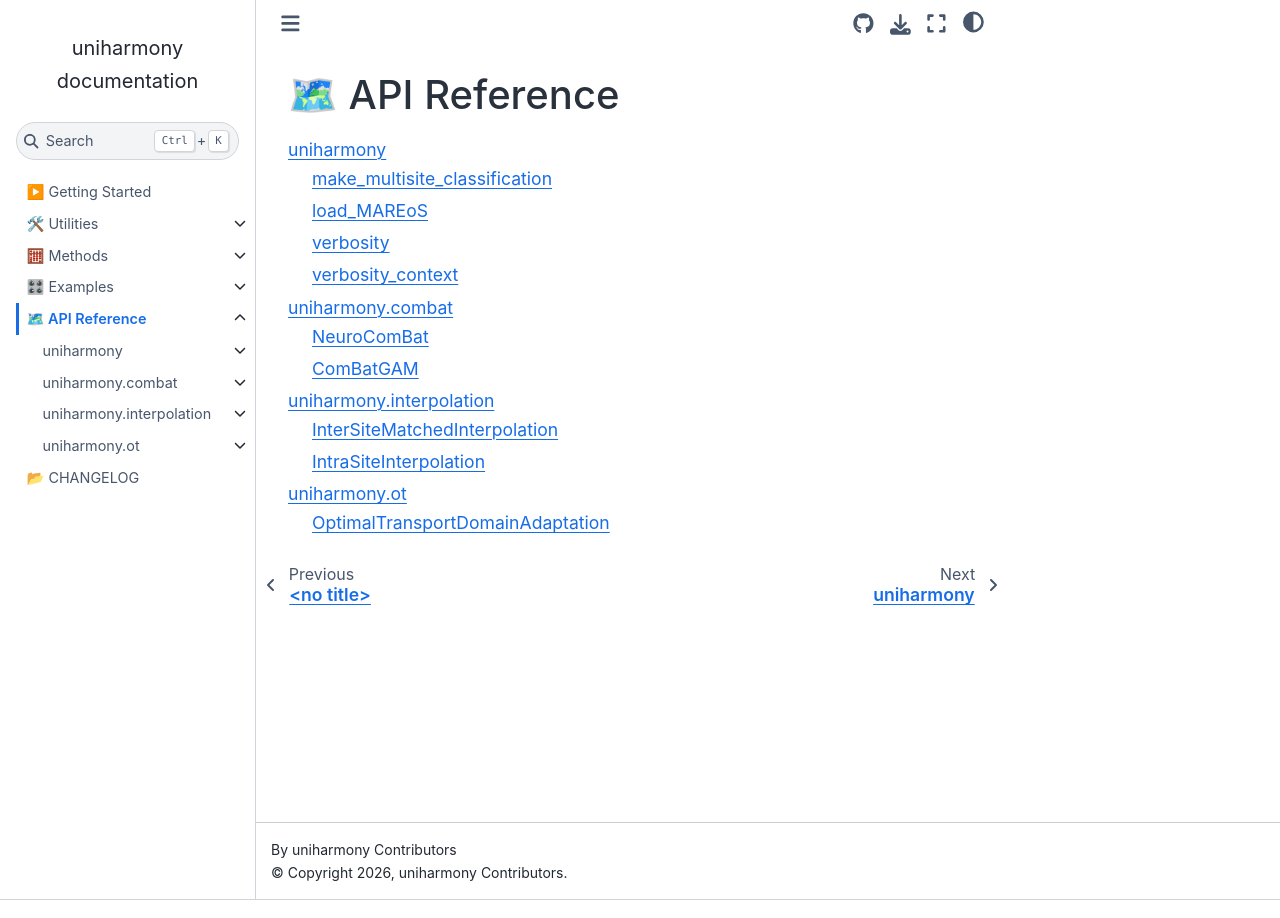
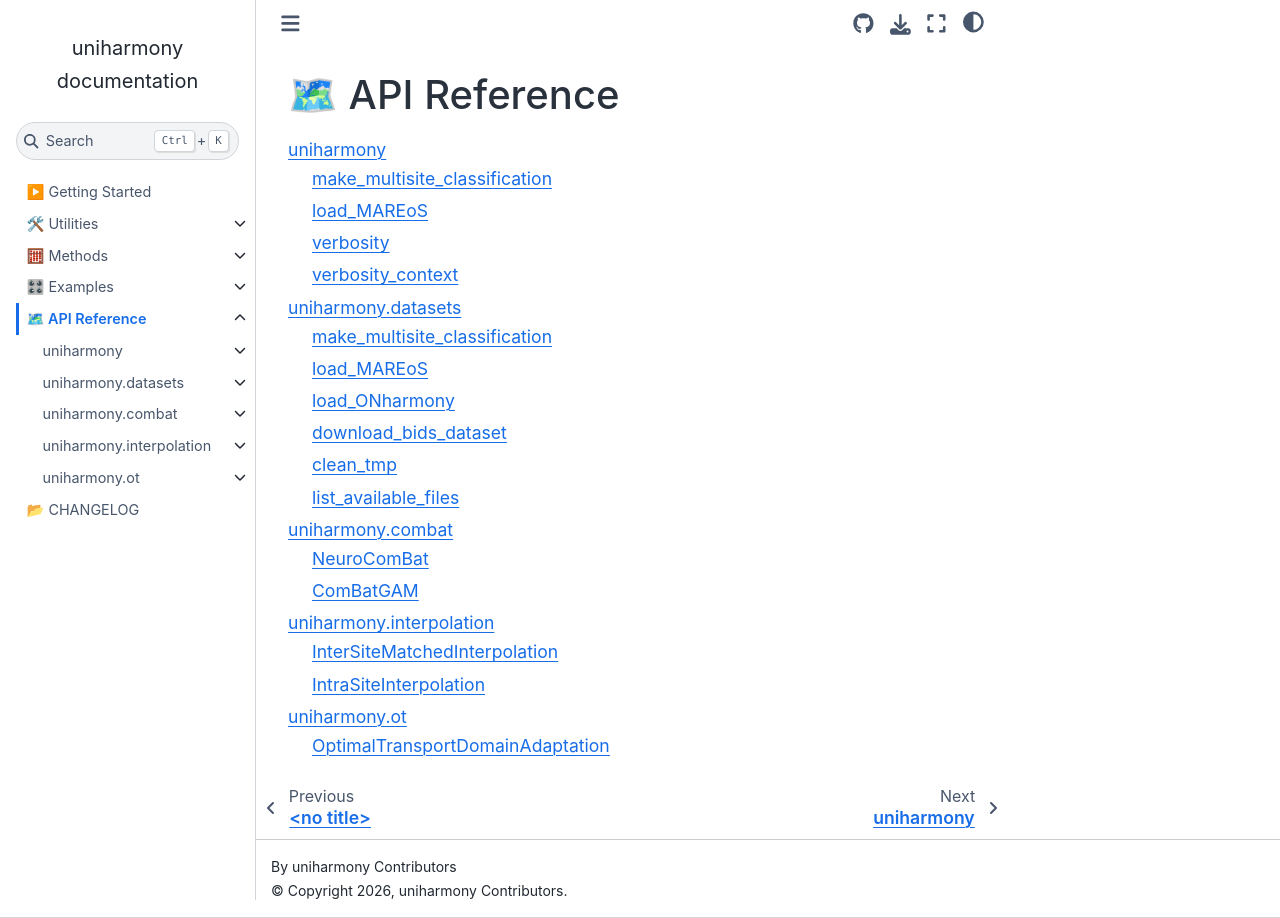
Before and after one commit to N-Nieto/UniHarmony, a Sphinx documentation site: the page built from docs/api/index.md, in a window 1280 px wide. Built offline with Sphinx 7.4.7 and the Sphinx Book theme 1.1.4, drawn with Linux system fonts in a browser that asks for light colours; the version number could not be read and is left out.

Commit message:
docs: add api ref for datasets

````diff
--- /dev/null
+++ b/docs/api/datasets/clean_tmp.md
@@ -0,0 +1,5 @@
+# clean_tmp
+
+```{eval-rst}
+.. autofunction:: uniharmony.datasets.clean_tmp
+```
--- /dev/null
+++ b/docs/api/datasets/download_bids_dataset.md
@@ -0,0 +1,5 @@
+# download_bids_dataset
+
+```{eval-rst}
+.. autofunction:: uniharmony.datasets.download_bids_dataset
+```
--- /dev/null
+++ b/docs/api/datasets/index.md
@@ -0,0 +1,11 @@
+# uniharmony.datasets
+
+```{toctree}
+:maxdepth: 1
+make_multisite_classification
+load_mareos
+load_on_harmony
+download_bids_dataset
+clean_tmp
+list_available_files
+```
--- /dev/null
+++ b/docs/api/datasets/list_available_files.md
@@ -0,0 +1,5 @@
+# list_available_files
+
+```{eval-rst}
+.. autofunction:: uniharmony.datasets.list_available_files
+```
--- a/docs/api/index.md
+++ b/docs/api/index.md
@@ -3,6 +3,7 @@
 ```{toctree}
 :maxdepth: 2
 utils/index
+datasets/index
 combat_based/index
 interpolation_based/index
 ot_based/index
````
Also changed, not shown: docs/api/datasets/load_mareos.md (added, +13 -0 lines), docs/api/datasets/load_on_harmony.md (added, +13 -0 lines), docs/api/datasets/make_multisite_classification.md (added, +13 -0 lines).
